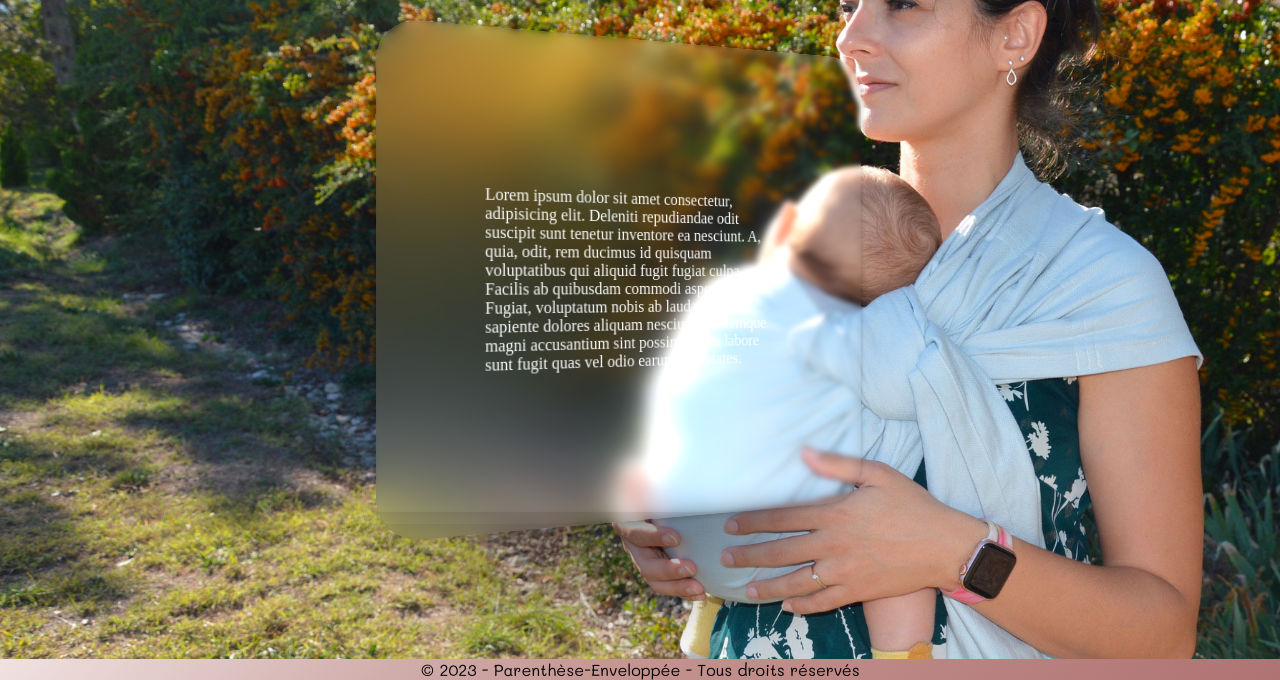
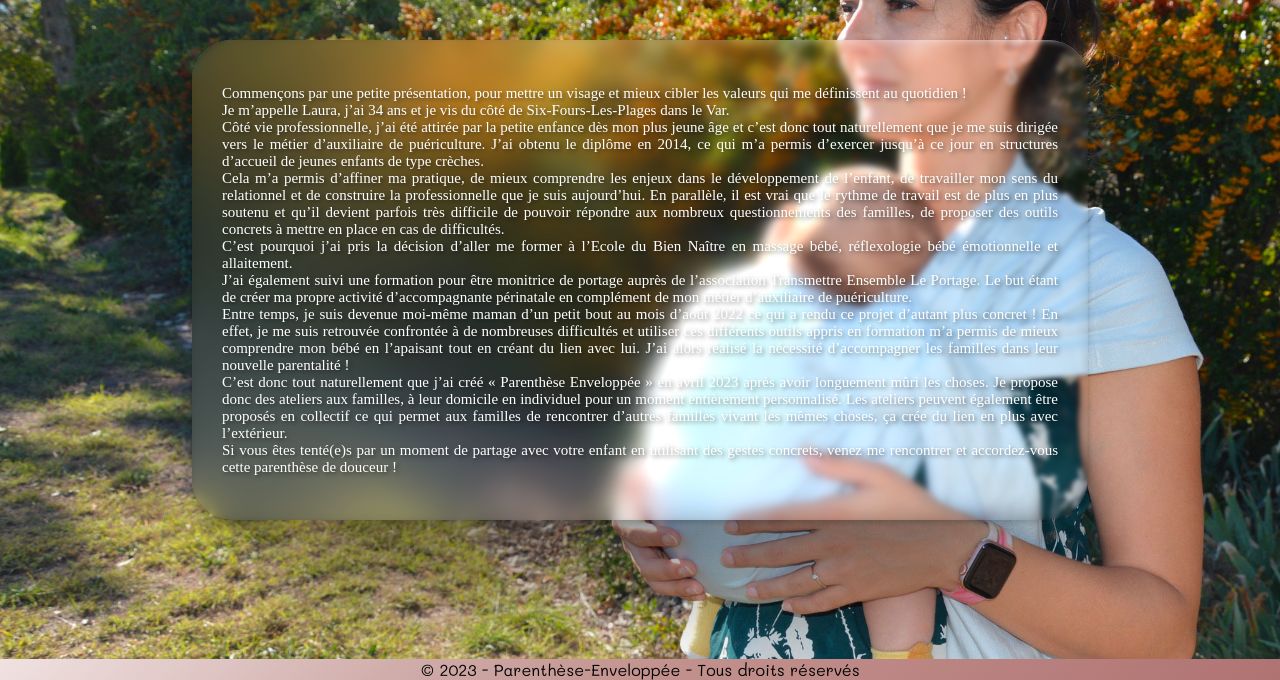
Before and after one commit to Paramessou/Parenthese-Enveloppee, a Symfony app: template templates/main/presentation.html.twig in a window 1280 px wide. Shown: the part 120-800 px from the top of the page. Run offline with Twig, Linux system fonts and the light colour scheme; the template is opened without the code that fills it, so the values that code supplies are empty; some libraries are stand-ins or nearby versions.

Commit message:
mise à jour du texte pour présentation + correction scss présentation

```diff
--- a/public/css/fondpages.css
+++ b/public/css/fondpages.css
@@ -16,14 +16,14 @@ body {
 
 div.gestion__bg {
   position: absolute;
-  width: 40vw;
+  width: 70vw;
   height: 60vh;
   inset: 0;
   margin: auto;
   border-radius: 40px;
   box-shadow: 0 2px 5px 1px rgba(0, 0, 0, 0.15), 0 -10px 20px -5px rgba(0, 0, 0, 0.3) inset, 1px 2px 1px rgba(255, 255, 255, 0.5) inset, 0 150px 100px -80px rgba(0, 0, 0, 0.4);
   animation: reveal 2s linear;
-  transform: translateY(0px) rotateY(20deg) scale(1);
+  transform: translateY(0px) rotateY(0deg) scale(1);
   transition: all 0.3s ease;
 }
 div.gestion__bg:hover {
@@ -138,7 +138,7 @@ span.span8 {
   -webkit-backdrop-filter: blur(2px) brightness(105%);
   -webkit-mask-image: linear-gradient(to right, black 100%, transparent 140%);
 }
-span.txt__pages {
+span .txt__pages {
   position: absolute;
   left: 0;
   right: 0;
@@ -148,7 +148,10 @@ span.txt__pages {
   justify-content: center;
   align-items: center;
   color: white;
-  padding: 100px;
+  padding: 30px;
+  font-size: 15px;
+  text-shadow: 2px 2px 4px rgba(0, 0, 0, 0.5);
+  text-align: justify;
 }
 
 @keyframes reveal {
--- a/public/css/fondpages.scss
+++ b/public/css/fondpages.scss
@@ -34,14 +34,14 @@ body {
 div {
   &.gestion__bg {
     position: absolute;
-    width: 40vw;
+    width: 70vw;
     height: 60vh;
     inset: 0;
     margin: auto;
     border-radius: 40px;
     box-shadow: 0 2px 5px 1px rgba(0, 0, 0, 0.15), 0 -10px 20px -5px rgba(0, 0, 0, 0.3) inset, 1px 2px 1px rgba(255, 255, 255, 0.5) inset, 0 150px 100px -80px rgba(0, 0, 0, 0.4);
     animation: reveal 2s linear;
-    transform: translateY(0px) rotateY(20deg) scale(1);
+    transform: translateY(0px) rotateY(0deg) scale(1);
     transition: all .3s ease;
 
     &:hover {
@@ -85,7 +85,7 @@ span {
   &.span8 {
     @include bg-brightness(2px, 120%)
   }
-  &.txt__pages {
+  .txt__pages {
     position: absolute;
     left: 0;
     right: 0;
@@ -95,7 +95,10 @@ span {
     justify-content: center;
     align-items: center;
     color: white;
-    padding: 100px;
+    padding: 30px;
+    font-size: 15px;
+    text-shadow: 2px 2px 4px rgba(0, 0, 0, 0.5);
+    text-align: justify;
   }
 }
 
--- a/templates/main/presentation.html.twig
+++ b/templates/main/presentation.html.twig
@@ -16,9 +16,24 @@
 		<span class="gestion__bg span5"></span>
 		<span class="gestion__bg span6"></span>
 		<span class="gestion__bg span7"></span>
-		<span class="gestion__bg span8 txt__pages">
-		Lorem ipsum dolor sit amet consectetur, adipisicing elit. Deleniti repudiandae odit suscipit sunt tenetur inventore ea nesciunt. A, quia, odit, rem ducimus id quisquam voluptatibus qui aliquid fugit fugiat culpa.
-		Facilis ab quibusdam commodi aspernatur ipsa. Fugiat, voluptatum nobis ab laudantium ad sapiente dolores aliquam nesciunt doloremque magni accusantium sint possimus eius labore sunt fugit quas vel odio earum voluptates.
+		<span class="gestion__bg span8"><p class="txt__pages">
+Commençons par une petite présentation, pour mettre un visage et mieux cibler les valeurs qui me définissent au quotidien !<br>
+
+Je m’appelle Laura, j’ai 34 ans et je vis du côté de Six-Fours-Les-Plages dans le Var.<br>
+
+Côté vie professionnelle, j’ai été attirée par la petite enfance dès mon plus jeune âge et c’est donc tout naturellement que je me suis dirigée vers le métier d’auxiliaire de puériculture. J’ai obtenu le diplôme en 2014, ce qui m’a permis d’exercer jusqu’à ce jour en structures d’accueil de jeunes enfants de type crèches.<br>
+
+Cela m’a permis d’affiner ma pratique, de mieux comprendre les enjeux dans le développement de l’enfant, de travailler mon sens du relationnel et de construire la professionnelle que je suis aujourd’hui. En parallèle, il est vrai que le rythme de travail est de plus en plus soutenu et qu’il devient parfois très difficile de pouvoir répondre aux nombreux questionnements des familles, de proposer des outils concrets à mettre en place en cas de difficultés.<br>
+
+C’est pourquoi j’ai pris la décision d’aller me former à l’Ecole du Bien Naître en massage bébé, réflexologie bébé émotionnelle et allaitement.<br>
+J’ai également suivi une formation pour être monitrice de portage auprès de l’association Transmettre Ensemble Le Portage. Le but étant de créer ma propre activité d’accompagnante périnatale en complément de mon métier d’auxiliaire de puériculture.<br>
+
+Entre temps, je suis devenue moi-même maman d’un petit bout au mois d’août 2022 ce qui a rendu ce projet d’autant plus concret ! En effet, je me suis retrouvée confrontée à de nombreuses difficultés et utiliser ces différents outils appris en formation m’a permis de mieux comprendre mon bébé en l’apaisant tout en créant du lien avec lui.  J’ai alors réalisé la nécessité d’accompagner les familles dans leur nouvelle parentalité !<br>
+
+C’est donc tout naturellement que j’ai créé « Parenthèse Enveloppée » en avril 2023 après avoir longuement mûri les choses.
+Je propose donc des ateliers aux familles, à leur domicile en individuel pour un moment entièrement personnalisé. Les ateliers peuvent également être proposés en collectif ce qui permet aux familles de rencontrer d’autres familles vivant les mêmes choses, ça crée du lien en plus avec l’extérieur.<br>
+
+Si vous êtes tenté(e)s par un moment de partage avec votre enfant en utilisant des gestes concrets, venez me rencontrer et accordez-vous cette parenthèse de douceur !</p>
 		</span>
 	</div>
 {% endblock %}
```
Also changed, not shown: 1 other file.
